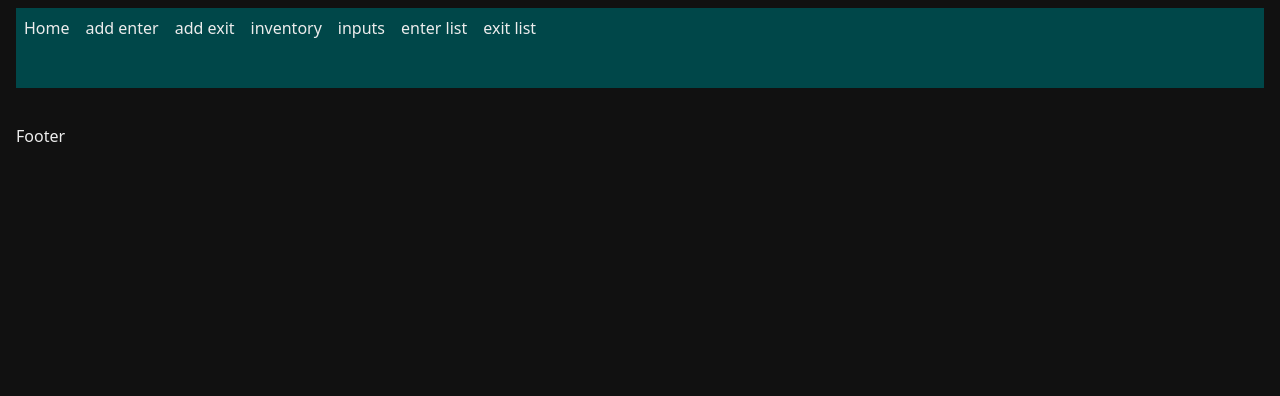
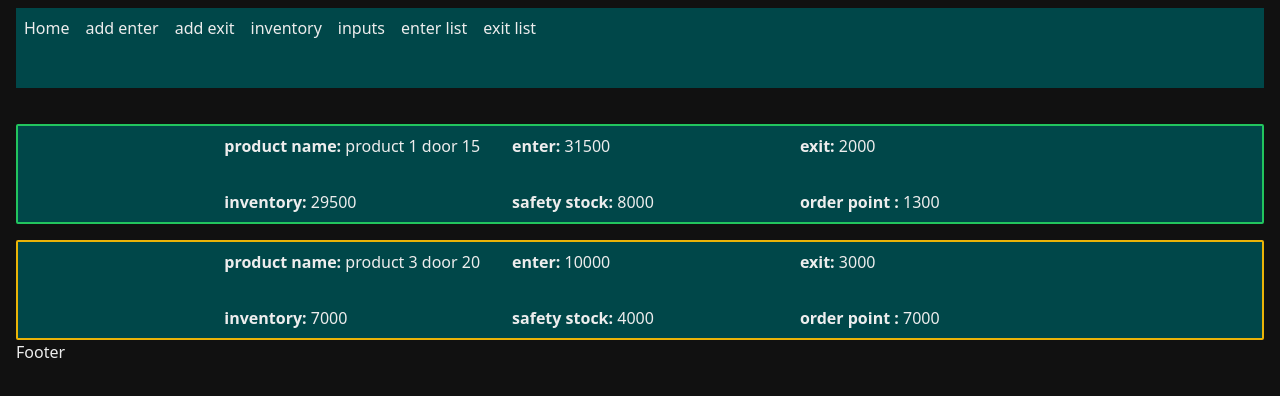
Before and after one commit to Arman-Abbasian/inventory_app_with_react_router_dom_persianVersion, a React (Create React App) app: page /Inventory in a window 1280 px wide. Shown: the top 396 px of the page. Built offline with nearby package versions, Linux system fonts and the light colour scheme; data requests are answered from the project's data file; the HTML template or start-up script is replaced by a standard one.

Commit message:
make inventory page

```diff
--- a/server/db.json
+++ b/server/db.json
@@ -13,12 +13,22 @@
     {
       "productName": "product 3 door 20",
       "measurmentUnit": "23",
-      "date": "2022-12-16",
-      "number": 40000,
-      "supplier": "supplier 1",
+      "date": "2022-12-06",
+      "number": 10000,
+      "supplier": "supplier 2",
+      "enterDelivery": "enter delivery 2",
+      "enterTransferee": "enter transferee 2",
+      "id": 2
+    },
+    {
+      "productName": "product 1 door 15",
+      "measurmentUnit": "23",
+      "date": "2022-12-06",
+      "number": 1500,
+      "supplier": "supplier 2",
       "enterDelivery": "enter delivery 1",
       "enterTransferee": "enter transferee 2",
-      "id": 2
+      "id": 3
     }
   ],
   "exit": [
@@ -123,24 +133,24 @@
     {
       "category": "productName",
       "productName": "product 1 door 15",
-      "safetyStock": 8,
-      "orderPoint": 13,
+      "safetyStock": 8000,
+      "orderPoint": 1300,
       "information": "",
       "id": 20
     },
     {
       "category": "productName",
       "productName": "product 3 door 20",
-      "safetyStock": 40,
-      "orderPoint": 90,
+      "safetyStock": 4000,
+      "orderPoint": 7000,
       "information": "ddd",
       "id": 21
     },
     {
       "category": "productName",
       "productName": "product 3 door 90",
-      "safetyStock": 70,
-      "orderPoint": 100,
+      "safetyStock": 70000,
+      "orderPoint": 10000,
       "information": "eeee",
       "id": 22
     },
@@ -149,6 +159,14 @@
       "measurmentUnit": "number",
       "information": "",
       "id": 23
+    },
+    {
+      "category": "productName",
+      "productName": "product 2 door 10",
+      "safetyStock": 10,
+      "orderPoint": 20,
+      "information": "",
+      "id": 24
     }
   ]
 }
--- a/src/components/OneInventoryItem.jsx
+++ b/src/components/OneInventoryItem.jsx
@@ -1,6 +1,7 @@
 const OneInventoryItem = ({productName,enter,exit,safetyStock,orderPoint}) => {
     return (
-        <div className="flex justify-center items-center gap-2 bg-primary_green rounded-sm p-2">
+        <div className={`flex justify-center items-center gap-2 bg-primary_green rounded-sm p-2 border-2  ${((enter - exit)>orderPoint)&&'border-green-500'}
+        ${((enter - exit)<=orderPoint)&&'border-yellow-500'}  ${((enter - exit)<=safetyStock)&&'border-red-500'} `}>
             <div className="grid grid-cols md:grid-cols-2 xl:grid-cols-3 2xl:grid-cols-4 gap-8 justify-items-start">
                 <p><span className="font-bold">product name:</span> {productName}</p>
                 <p><span className="font-bold">enter:</span> {enter}</p>
--- a/src/pages/Inventory.jsx
+++ b/src/pages/Inventory.jsx
@@ -9,9 +9,8 @@ const Inventory = () => {
     const [productNames,setProductNames]=useState({data:null,error:null,loading:false});
     const [enters,setEnters]=useState({data:null,error:null,loading:false});
     const [exits,setExits]=useState({data:null,error:null,loading:false});
-    const [whole,setWhole]=useState([
-        {id:"",poroductName:"",numberOfEnter:"",numberOfExit:"",safetyStock:0,orederPoint:0}
-    ]);
+    const [whole,setWhole]=useState(null);
+    const [allproductNames,setAllProductNames]=useState(null);
 
     useEffect(()=>{
         getOverallFromDB();
@@ -19,6 +18,30 @@ const Inventory = () => {
         getExitFromDB()
     },[]);
 
+    if(!whole){
+        {getUniqueEnterProductName()}
+        {setWholeItems()}
+    }
+
+
+    function getUniqueEnterProductName(){
+        if(enters.data){
+       const allProductNames= enters.data.map(item=>{
+          return  item.productName
+        });
+        console.log(allProductNames)
+        setAllProductNames(allProductNames);
+        let uniqueProductNames = [];
+        allProductNames.forEach((element) => {
+        if (!uniqueProductNames.includes(element)) {
+            uniqueProductNames.push(element);
+        }
+        });
+        setAllProductNames(uniqueProductNames)
+    };
+};
+console.log("dd")
+    //get enter item from DB
     async function getOverallFromDB(){
         setProductNames({data:null,error:null,loading:true})
         try {
@@ -29,6 +52,7 @@ const Inventory = () => {
           toast.error(err.message)
         }
     }
+    //get enter item from DB
     async function getEnterFromDB(){
         setEnters({data:null,error:null,loading:true})
         try {
@@ -39,6 +63,7 @@ const Inventory = () => {
           toast.error(err.message)
         }
     }
+    //get exits item from DB
     async function getExitFromDB(){
         setExits({data:null,error:null,loading:true})
         try {
@@ -48,21 +73,34 @@ const Inventory = () => {
             setExits({data:null,error:err.message,loading:false})
           toast.error(err.message)
         }
+    };
+    //make one whole object
+        function setWholeItems(){
+            if(allproductNames && exits.data){
+        console.log(allproductNames && productNames.data)
+        let init=[]
+        allproductNames.map(item=>{
+            console.log(item)
+            const measurment=enters.data.find(element=>element.productName===item).measurmentUnit;
+            const safetyStock=productNames.data.find(element=>element.productName===item).safetyStock;
+            const orderPoint=productNames.data.find(element=>element.productName===item).orderPoint;
+            const enterItems=enters.data.filter(element=>element.productName===item);
+            const sumEnters = enterItems.reduce((accumulator, currentValue) => accumulator + currentValue.number,0);
+            const exitItems=exits.data.filter(element=>element.productName===item);
+            const sumExits = exitItems.reduce((accumulator, currentValue) => accumulator + currentValue.number,0);
+            console.log(enterItems, sumExits);
+            init.push({productName:item,measurmentUnit:measurment, numberOfEnter:sumEnters,numberOfExit:sumExits,safetyStock:safetyStock,orderPoint:orderPoint})
+        });
+        setWhole(init)
     }
-    if(productNames.data && enters.data){
-        productNames.data.map(item=>{
-            const d=enters.data.filter(element=>element.productName===item.productName);
-            const sumEnters = d.reduce((accumulator, currentValue) => accumulator + currentValue.number,0);
-            console.log(sumEnters)
-        })
-    }
+};
     return (
         <div className="flex flex-col gap-y-4">
-            {/* {productNames.data  && enters.data && exits.data &&
-            productNames.data.map(item=>(
-                <OneInventoryItem productName={item.productName} enter={'dd'} exit={'dd'} safetyStock={'dd'} orderPoint={'dd'} />
+            {whole &&
+            whole.map(item=>(
+                <OneInventoryItem key={item.productName} productName={item.productName} enter={item.numberOfEnter} exit={item.numberOfExit} safetyStock={item.safetyStock} orderPoint={item.orderPoint} />
             ))
-            } */}
+            }
         </div>
      );
 }
```
